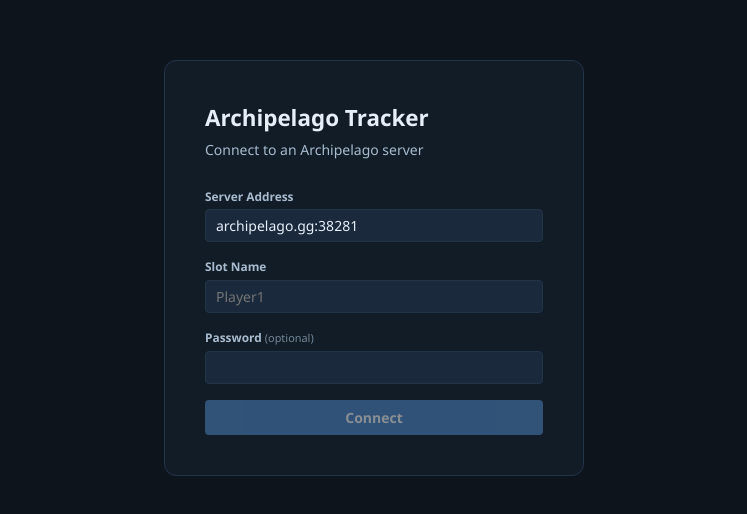
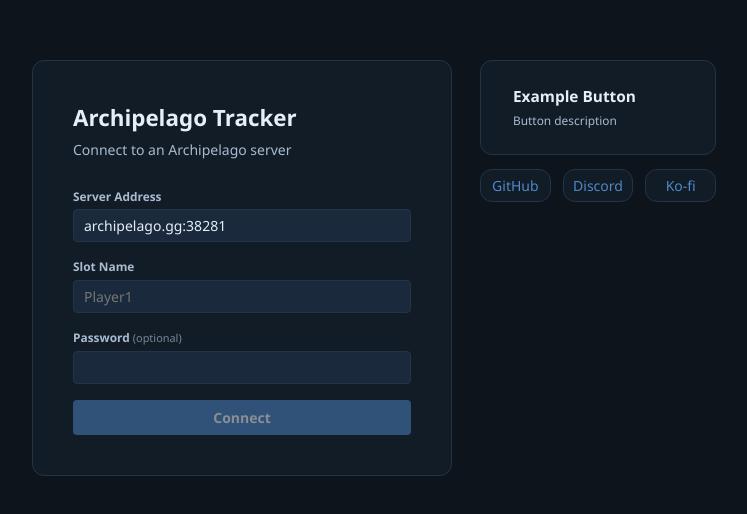
Before and after one commit to Eclassic32/APTrackerTemplate, a Vue app: page /#/text-client in a window 1280 px wide. Shown: the part 132-646 px from the top of the page, without its empty margins (266-1013 px from the left). Built offline with nearby package versions, Linux system fonts and the light colour scheme.

Commit message:
Move CardButton into seperate component

```diff
--- /dev/null
+++ b/src/components/CardButton.vue
@@ -0,0 +1,58 @@
+<template>
+<a :href="link" target="_blank" class="card-button-link">
+    <div class="card-button-info">
+        <h3>{{ title }}</h3>
+        <p>{{ description }}</p>
+    </div>
+</a>
+</template>
+
+<script setup lang="ts">
+defineProps({
+  title: {
+    type: String,
+    required: true
+  },
+  description : {
+    type: String,
+    required: true
+  },
+  link: {
+    type: String,
+    required: true
+  }
+});
+</script>
+
+<style scoped>
+.card-button-link {
+  text-decoration: none;
+  color: inherit;
+}
+
+.card-button-info {
+  background: var(--bg-secondary);
+  border: 1px solid var(--border-color);
+  border-radius: 12px;
+  padding: 24px 32px;
+  transition: border-color 0.2s, transform 0.2s, box-shadow 0.2s;
+}
+
+.card-button-info:hover {
+  border-color: var(--accent);
+  transform: translateY(-2px);
+  box-shadow: 0 4px 12px rgba(0, 0, 0, 0.2);
+}
+
+.card-button-info h3 {
+  font-size: 1.1rem;
+  font-weight: 700;
+  color: var(--text-primary);
+  margin-bottom: 4px;
+}
+
+.card-button-info p {
+  font-size: 0.85rem;
+  color: var(--text-secondary);
+}
+</style>
--- a/src/components/ConnectionForm.vue
+++ b/src/components/ConnectionForm.vue
@@ -1,5 +1,6 @@
 <template>
   <div class="connection-form">
+    <div class="connection-section">
       <div class="connection-card">
         <h1 class="title">Archipelago Tracker</h1>
         <p class="subtitle">Connect to an Archipelago server</p>
@@ -48,6 +49,18 @@
           <p v-if="connectionError" class="error">{{ connectionError }}</p>
         </form>
       </div>
+
+      <div class="side-container">
+        <CardButton
+          title="Example Button"
+          description="Button description"
+          link="https://example.com"
+        />
+        <div class="flex-h socials">
+          <a v-for="link in socials" :href="link.url" target="_blank" class="social-link">{{ link.name }}</a>
+        </div>
+      </div>
+    </div>
   </div>
 </template>
 
@@ -63,6 +76,13 @@
  */
 import { ref } from "vue";
 import { connect, isConnecting, connectionError } from "@/stores/archipelago";
+import CardButton from "@/components/CardButton.vue";
+
+const socials = [
+  { name: "GitHub", url: "https://github.com/Eclassic32/ShapezAPTracker" },
+  { name: "Discord", url: "https://discord.gg/archipelago" },
+  { name: "Ko-fi", url: "https://ko-fi.com/eclassic32" },
+];
 
 const address = ref(localStorage.getItem("serverAddress") || "archipelago.gg:38281");
 const slot = ref(localStorage.getItem("slotName") || "");
@@ -81,6 +101,13 @@
   justify-content: center;
   flex: 1;
   padding: 24px;
+}
+
+.connection-section {
+  display: flex;
+  flex-direction: row;
+  gap: 2rem;
+  align-items: flex-start;
 }
 
 .connection-card {
@@ -137,4 +164,35 @@
   font-size: 0.85rem;
   text-align: center;
 }
+
+/* Side container */
+.side-container {
+  display: flex;
+  flex-direction: column;
+  gap: 1rem;
+  width: 350px;
+}
+
+.flex-h {
+  display: flex;
+  flex-direction: row;
+  gap: 12px;
+}
+
+.social-link {
+  background: var(--bg-secondary);
+  border: 1px solid var(--border-color);
+  border-radius: 12px;
+  padding: 5px 8px;
+  transition: border-color 0.2s, transform 0.2s, box-shadow 0.2s;
+  width: 100%;
+  text-align: center;
+}
+
+.social-link:hover {
+  border-color: var(--accent);
+  transform: translateY(-2px);
+  box-shadow: 0 4px 12px rgba(0, 0, 0, 0.2);
+}
+
 </style>
```
Lines whose indentation alone changed are shown as unchanged.
